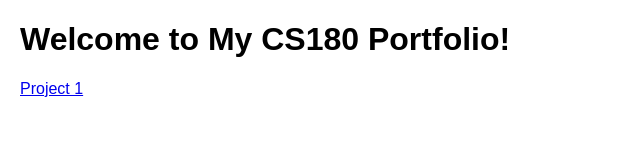
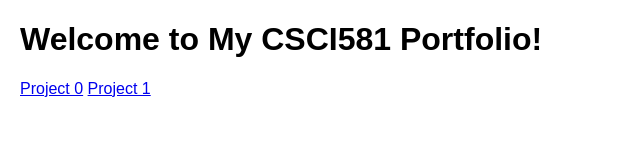
Before and after one commit to paueguibarr/paueguibarr.github.io, a plain HTML site: page index.html in a window 1280 px wide. Shown: the whole page, without its empty margins (0-640 px from the left). Drawn offline with Linux system fonts and the light colour scheme.

Commit message:
added project 0

```diff
--- a/index.html
+++ b/index.html
@@ -10,7 +10,8 @@
     </style>
 </head>
 <body>
-    <h1>Welcome to My CS180 Portfolio!</h1>
+    <h1>Welcome to My CSCI581 Portfolio!</h1>
+    <a href="./0/index.html">Project 0</a>
     <a href="./1/index.html">Project 1</a>
 </body>
 </html>
```
